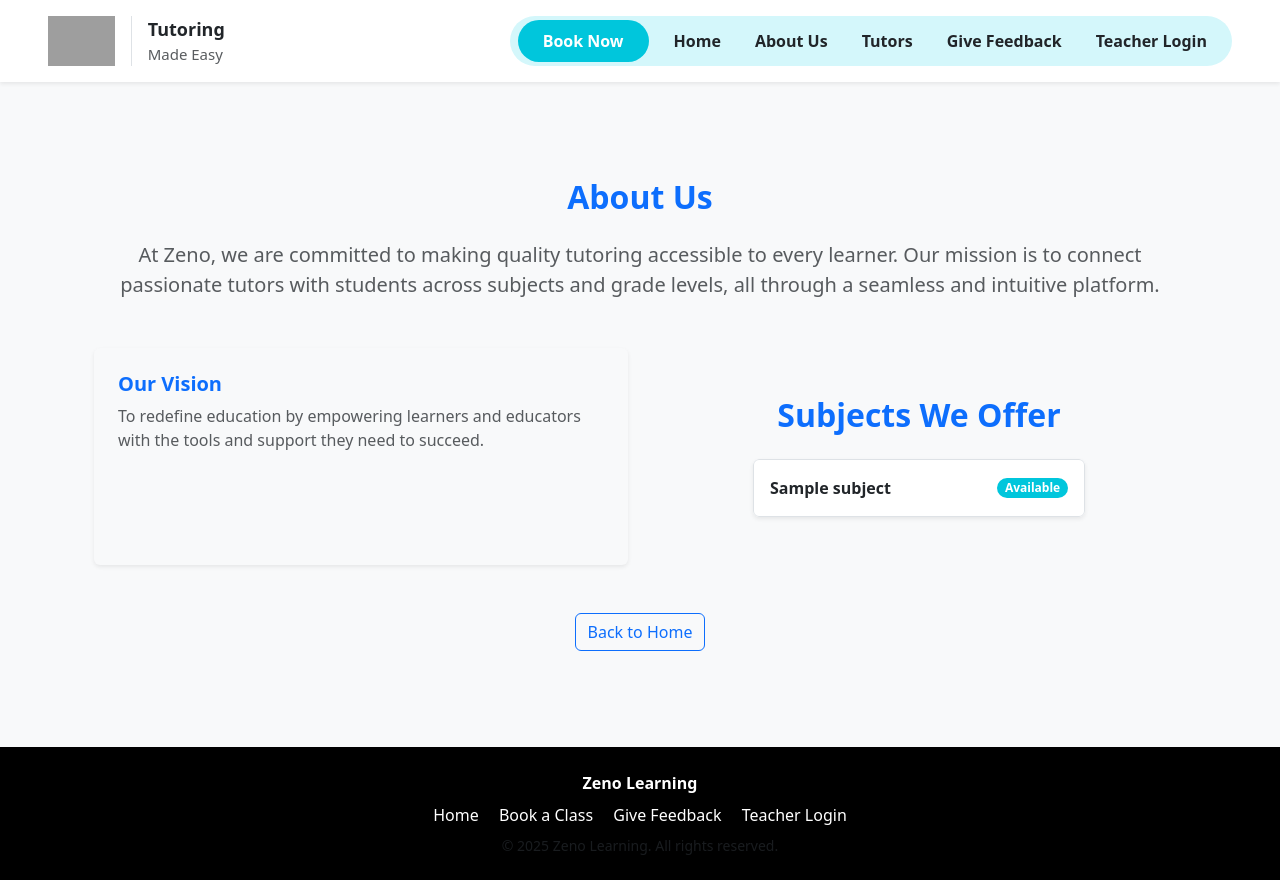
After one commit to parv-sr/zeno-web, a Django app: page /about/ in a window 1280 px wide. The commit adds this page. Run offline with Django 5.2, Linux system fonts and the light colour scheme; tables that the repository leaves empty hold one stand-in row (values such as "Sample post"); some libraries are stand-ins or nearby versions; grey boxes are pictures that could not be loaded.

Commit message:
About us page

```diff
--- /dev/null
+++ b/templates/about_us.html
@@ -0,0 +1,64 @@
+{% extends 'base.html' %}
+{% load static %}
+
+{% block title %}About Us{% endblock %}
+
+{% block content %}
+<div class="container my-5">
+    <h2 class="text-center fw-bold text-primary mb-4">About Us</h2>
+    <p class="lead text-center text-muted mb-5">
+        At Zeno, we are committed to making quality tutoring accessible to every learner.
+        Our mission is to connect passionate tutors with students across subjects and grade levels,
+        all through a seamless and intuitive platform.
+    </p>
+
+    <div class="row g-4">
+        <div class="col-md-6">
+            <div class="bg-light rounded p-4 shadow-sm h-100">
+                <h5 class="fw-bold text-primary">Our Vision</h5>
+                <p class="text-muted">To redefine education by empowering learners and educators with the tools and support they need to succeed.</p>
+            </div>
+        </div>
+        <div class="col-md-6">
+            <!-- Subjects We Offer -->
+            <div class="container my-5">
+                <h2 class="text-center fw-bold text-primary mb-4">Subjects We Offer</h2>
+
+                <div class="row justify-content-center">
+                  <div class="col-md-8">
+                    <div class="list-group shadow-sm rounded overflow-hidden">
+                      {% for subject in subjects %}
+                        <div class="list-group-item list-group-item-action d-flex justify-content-between align-items-center py-3">
+                          <span class="fw-semibold text-dark">{{ subject.name }}</span>
+                          <span class="badge rounded-pill bg-info text-white">Available</span>
+                        </div>
+                      {% empty %}
+                        <div class="list-group-item text-center text-muted">No subjects available at the moment.</div>
+                      {% endfor %}
+                    </div>
+                  </div>
+                </div>
+              </div>
+
+
+        </div>
+    </div>
+
+    <div class="text-center mt-5">
+        <a href="{% url 'home' %}" class="btn btn-outline-primary">Back to Home</a>
+    </div>
+</div>
+
+<style>
+    .list-group-item:hover {
+      background-color: #f0fdff;
+      transition: background-color 0.3s ease;
+    }
+
+    .bg-info {
+      background-color: #00c6dc !important;
+    }
+  </style>
+
+
+{% endblock %}
--- a/templates/partials/header.html
+++ b/templates/partials/header.html
@@ -16,6 +16,7 @@
         <div class="rounded-pill d-flex align-items-center px-2 py-1" style="background-color: #d4f7fb;">
           <a href="{% url 'book_class' %}" class="btn text-white fw-bold px-4 py-2 rounded-pill me-2" style="background-color: #00c6dc;">Book Now</a>
           <a href="{% url 'home' %}" class="btn fw-semibold text-dark px-3 py-2 rounded-pill link-no-decoration">Home</a>
+          <a href="{% url 'about_us' %}" class="btn fw-semibold text-dark px-3 py-2 rounded-pill link-no-decoration">About Us</a>
           <a href="{% url 'tutors' %}" class="btn fw-semibold text-dark px-3 py-2 rounded-pill link-no-decoration">Tutors</a>
           <a href="{% url 'feedback' %}" class="btn fw-semibold text-dark px-3 py-2 rounded-pill link-no-decoration">Give Feedback</a>
           <a href="{% url 'teacher_login' %}" class="btn fw-semibold text-dark px-3 py-2 rounded-pill link-no-decoration">Teacher Login</a>
--- a/zeno_web/urls.py
+++ b/zeno_web/urls.py
@@ -17,11 +17,12 @@ Including another URLconf
 
 from django.contrib import admin
 from django.urls import path, include
-from .views import home_view
+from .views import home_view, about_us_view
 
 urlpatterns = [
     path('admin/', admin.site.urls),
     path('', home_view, name='home'),
     path('', include('bookings.urls')),
     path('users/', include('users.urls')),
+    path('about/', about_us_view, name='about_us'),
 ]
--- a/zeno_web/views.py
+++ b/zeno_web/views.py
@@ -1,4 +1,10 @@
 from django.shortcuts import render
+from bookings.models import Subject
 
 def home_view(request):
     return render(request, 'home.html')
+
+
+def about_us_view(request):
+    subjects = Subject.objects.all()
+    return render(request, 'about_us.html', {'subjects':subjects})
```
